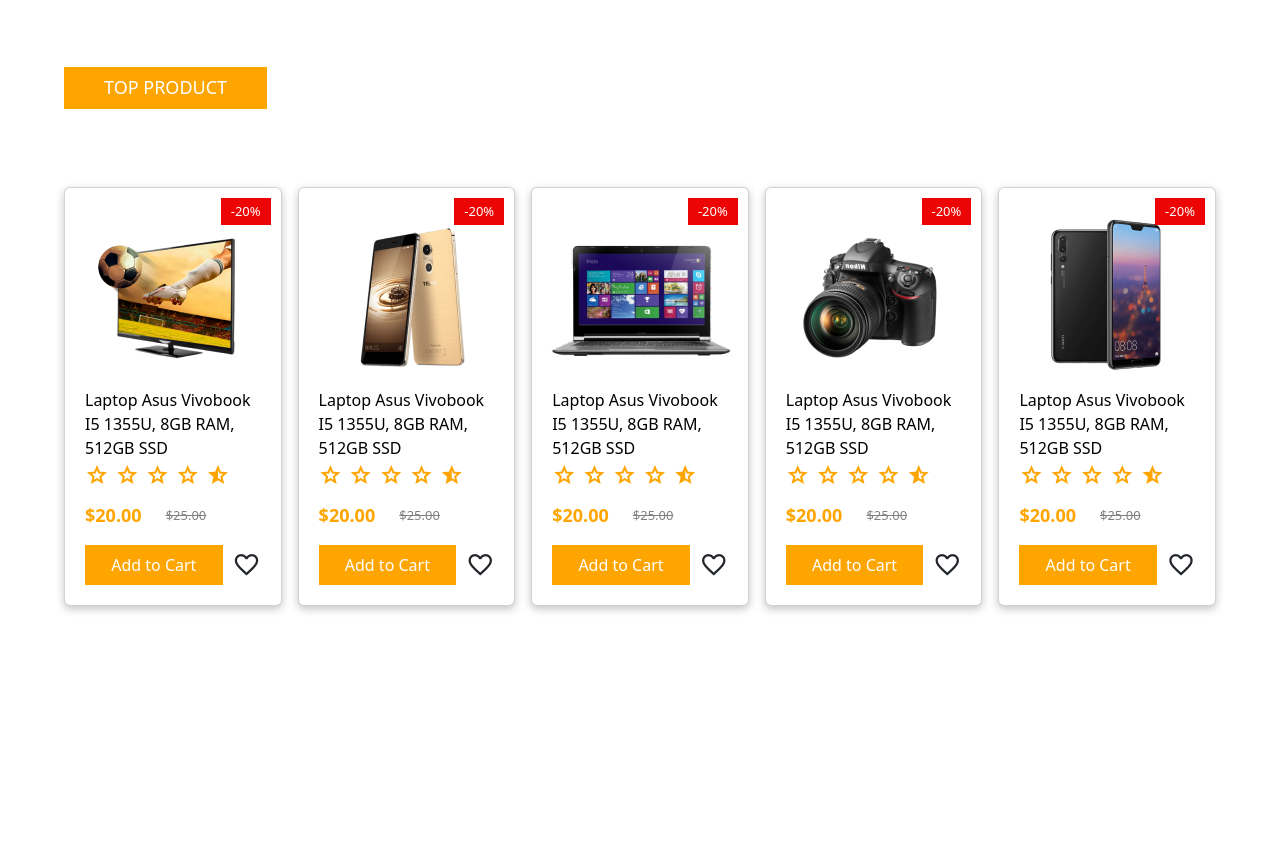
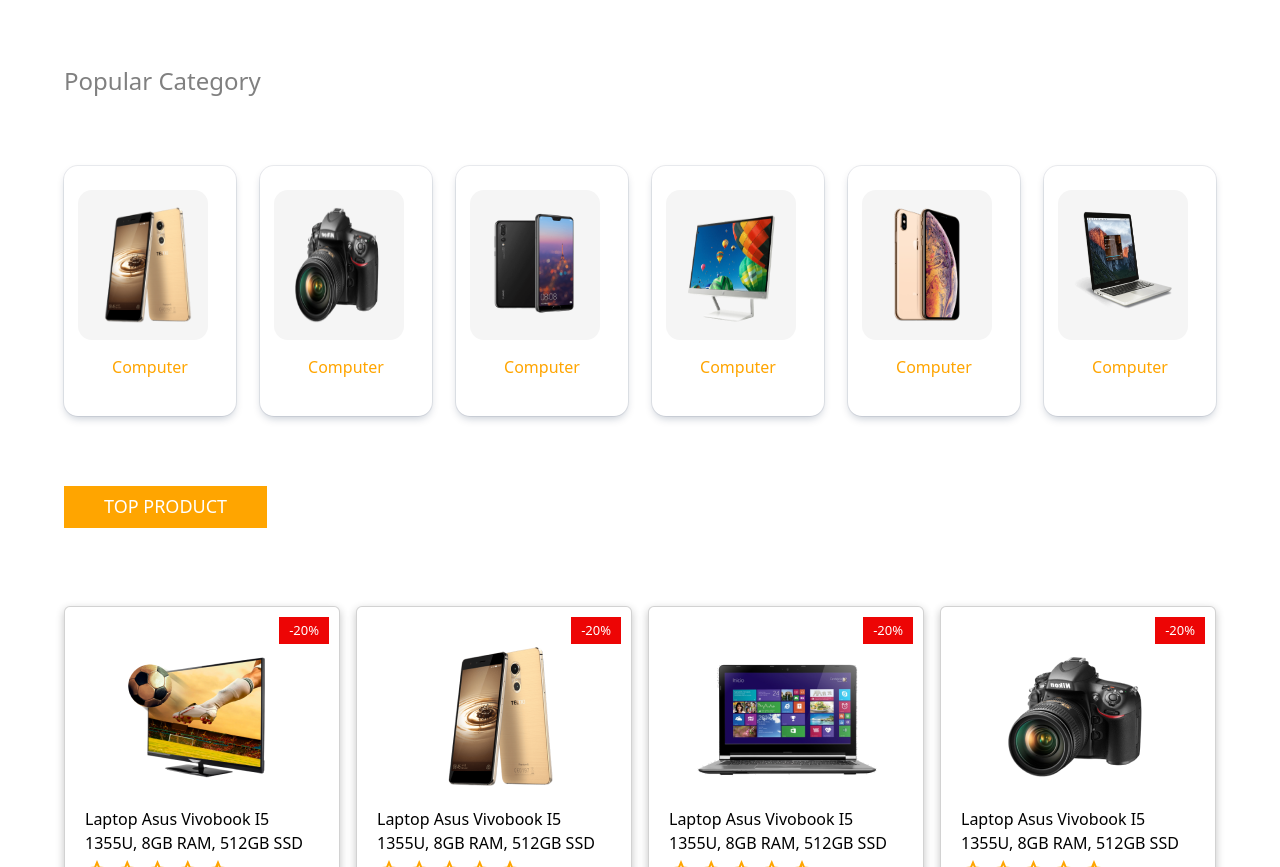
Before and after one commit to Soda-Morn/G9-Ecommerce, a plain HTML site: page index.html in a window 1280 px wide. Shown: the part 903-1770 px from the top of the page. Before the commit the page ends 1579 px from the top, so only its background shows below. Drawn offline with nearby package versions, Linux system fonts and the light colour scheme.

Commit message:
#1 added popular category in home page

```diff
--- a/JS/home.js
+++ b/JS/home.js
@@ -101,5 +101,12 @@ document.querySelectorAll('[data-product-id]').forEach(icon => {
   });
 });
 
-// On page load, update the favorite count
-document.addEventListener('DOMContentLoaded', updateFavoriteCount);
+document.addEventListener('DOMContentLoaded', () => {
+  const swiper = new Swiper('.swiper', {
+    direction: 'horizontal', // Enable horizontal scrolling
+    slidesPerView: 'auto',   // Allow slides to respect their width
+    spaceBetween: 24,        // Space between slides
+    grabCursor: true,        // Show grabbing cursor for better UX
+    freeMode: true,          // Allow free scrolling
+  });
+});
--- a/Style/home.css
+++ b/Style/home.css
@@ -274,7 +274,49 @@ body {
   border-bottom: 12px orange;
   width: 10px;
 }
+/* Popular - card */
+.popular-container{
+  width: 90%;
+  margin: auto;
+}
+.popular-container h4{
+  margin: 70px 0;
+  color: gray;
+}
+.cardPops{
+  display: flex;
+  gap: 24px;
+}
+.popular-container .cardPops .cardPop{
+  width: 200px;
+  height: 250px;
+  box-shadow: rgba(9, 30, 66, 0.25) 0px 4px 8px -2px, rgba(9, 30, 66, 0.08) 0px 0px 0px 1px;
+  border-radius: 14px;
+}
+.cardPop .imgPop img{
+  width: 130px;
+  display: flex;
+  margin-left: 14px;
+  padding: 16px;
+  transition: 0.3s;
+  height: 150px;
+  background: whitesmoke;
+  border-radius: 14px;
+  margin-top: 24px;
+}
 
+
+.cardPop .imgPop img:hover{
+  scale: 1.05;
+}
+.cardPop a {
+  text-decoration: none;
+  text-align: center;
+}
+.cardPop a h6{
+  margin-top: 18px;
+  color: orange;
+}
 /* Top-card */
 .cardTop{
   width: 90%;
--- a/index.html
+++ b/index.html
@@ -7,6 +7,11 @@
     <link rel="stylesheet" href="Style/home.css" />
     <link rel="stylesheet" href="https://fonts.googleapis.com/css2?family=Material+Symbols+Outlined:opsz,wght,FILL,GRAD@24,400,0,0" />
     <link href="https://cdn.jsdelivr.net/npm/bootstrap@5.2.3/dist/css/bootstrap.min.css" rel="stylesheet" integrity="sha384-rbsA2VBKQhggwzxH7pPCaAqO46MgnOM80zW1RWuH61DGLwZJEdK2Kadq2F9CUG65" crossorigin="anonymous">
+    <!-- Swiper CSS -->
+    <link
+    rel="stylesheet"
+    href="https://cdn.jsdelivr.net/npm/swiper@9/swiper-bundle.min.css"
+    />
 </head>
 
 
@@ -69,8 +74,8 @@
             </div>
         </div>
     </div>
-    <!-- form for user -->
 
+     <!-- banner section -->
     <div class="banners_4">
         <div class="container">
             <div class="box">
@@ -124,6 +129,49 @@
             </div>
         </div>
     </div>
+    <!-- Popular Category -->
+     <div class="popular-container">
+         <h4>Popular Category</h4>
+        <div class="cardPops">
+            <div class="cardPop">
+                <div class="imgPop">
+                    <img src="./Picture/Home/1.png" alt="">
+                </div>
+                <a href="#"><h6>Computer</h6></a>
+            </div>
+            <div class="cardPop">
+                <div class="imgPop">
+                    <img src="./Picture/Home/3.png" alt="">
+                </div>
+                <a href="#"><h6>Computer</h6></a>
+            </div>
+            <div class="cardPop">
+                <div class="imgPop">
+                    <img src="./Picture/Home/4.png" alt="">
+                </div>
+                <a href="#"><h6>Computer</h6></a>
+            </div>
+            <div class="cardPop">
+                <div class="imgPop">
+                    <img src="./Picture/Home/5.png" alt="">
+                </div>
+                <a href="#"><h6>Computer</h6></a>
+            </div>
+            <div class="cardPop">
+                <div class="imgPop">
+                    <img src="./Picture/Home/6.png" alt="">
+                </div>
+                <a href="#"><h6>Computer</h6></a>
+            </div>
+            <div class="cardPop">
+                <div class="imgPop">
+                    <img src="./Picture/Home/7.png" alt="">
+                </div>
+                <a href="#"><h6>Computer</h6></a>
+            </div>
+        </div>
+     </div>
+    <!-- Top product section -->
     <div class="header-card">
         <h2>Top product</h2>
         <span></span>
@@ -234,37 +282,12 @@
                     </div>
                 </div>
             </div>
-            <div class="card">
-                <div class="sale_present">-20%</div>
-                <div class="img_product">
-                    <img src="Picture/Home/4.png" alt="Product Image"> <!-- Replace with your image -->
-                </div>
-                <div class="name_product">
-                    <a href="#">Laptop Asus Vivobook I5 1355U, 8GB RAM, 512GB SSD</a>
-                </div>
-                <div class="stars">
-                    <span class="material-symbols-outlined start">star</span>
-                    <span class="material-symbols-outlined">star</span>
-                    <span class="material-symbols-outlined">star</span>
-                    <span class="material-symbols-outlined">star</span>
-                    <span class="material-symbols-outlined">star_half</span>
-                </div>
-                <div class="price">
-                    <p>$20.00</p>
-                    <span class="old_price">$25.00</span>
-                </div>
-                <div class="icons">
-                    <div class="btn_add_cart"> Add to Cart</div>
-                    <div class="icon_product">
-                        <span class="material-symbols-outlined" data-product-id="4">favorite</span>
-                    </div>
-                </div>
-            </div>
         </div>
     </div>
     <script src="JS/home.js"></script>
     <script src="JS/favorite.js"></script>
     <script src="https://cdn.jsdelivr.net/npm/bootstrap@5.2.3/dist/js/bootstrap.bundle.min.js" integrity="sha384-kenU1KFdBIe4zVF0s0G1M5b4hcpxyD9F7jL+jjXkk+Q2h455rYXK/7HAuoJl+0I4" crossorigin="anonymous"></script>
+    <!-- Swiper JS -->
 </body>
 
 </html>
```
